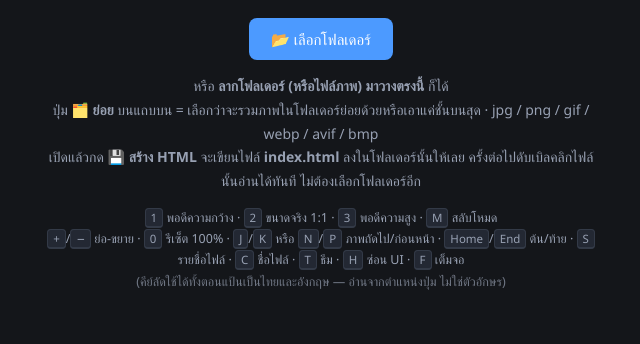
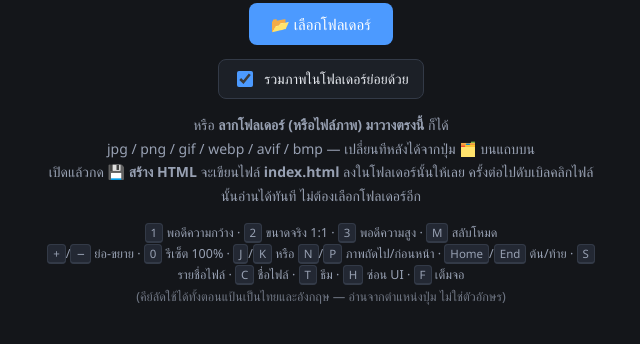
Before and after one commit to witchupanG/imgreader, a plain HTML site: page index.html in a window 1280 px wide. Shown: the part 286-630 px from the top of the page, without its empty margins (319-959 px from the left). Drawn offline with Linux system fonts and the light colour scheme.

Commit message:
welcome screen: subfolder checkbox visible before picking a folder

```diff
--- a/index.html
+++ b/index.html
@@ -149,6 +149,13 @@
   #drop h1{margin:0; font-size:22px; font-weight:700}
   #drop p{margin:0; color:var(--dim); line-height:1.7; max-width:560px}
   #drop.over{outline:3px dashed var(--accent); outline-offset:-18px}
+  #dsub{
+    display:inline-flex; align-items:center; gap:8px; cursor:pointer;
+    color:var(--fg); font-size:14px; padding:8px 14px; border-radius:8px;
+    border:1px solid var(--line); background:var(--panel);
+  }
+  #dsub:hover{border-color:var(--accent)}
+  #dsub input{width:16px; height:16px; accent-color:var(--accent); cursor:pointer}
   #drop .big{
     background:var(--accent); color:#fff; border:none; padding:11px 22px;
     font-size:15px; border-radius:8px;
@@ -228,9 +235,9 @@
   <h1>🖼️ ImgReader</h1>
   <p>อ่านภาพทั้งโฟลเดอร์แบบเลื่อนต่อเนื่องจากบนลงล่าง มีชื่อไฟล์คั่นระหว่างภาพ</p>
   <button class="big" id="bPick">📂 เลือกโฟลเดอร์</button>
+  <label id="dsub"><input type="checkbox" id="cSub"> รวมภาพในโฟลเดอร์ย่อยด้วย</label>
   <p>หรือ <b>ลากโฟลเดอร์ (หรือไฟล์ภาพ) มาวางตรงนี้</b> ก็ได้<br>
-  ปุ่ม <b>🗂️ ย่อย</b> บนแถบบน = เลือกว่าจะรวมภาพในโฟลเดอร์ย่อยด้วยหรือเอาแค่ชั้นบนสุด ·
-  jpg / png / gif / webp / avif / bmp<br>
+  jpg / png / gif / webp / avif / bmp — เปลี่ยนทีหลังได้จากปุ่ม <b>🗂️</b> บนแถบบน<br>
   เปิดแล้วกด <b>💾 สร้าง HTML</b> จะเขียนไฟล์ <b>index.html</b> ลงในโฟลเดอร์นั้นให้เลย
   ครั้งต่อไปดับเบิลคลิกไฟล์นั้นอ่านได้ทันที ไม่ต้องเลือกโฟลเดอร์อีก</p>
   <p style="font-size:12.5px">
@@ -322,6 +329,7 @@ function applyCfg(){
   $('#bSide').classList.toggle('on', !!CFG.side);
   $('#bSub').classList.toggle('on', !!CFG.sub);
   $('#bSub').textContent = CFG.sub ? '🗂️ ย่อย' : '📁 ชั้นเดียว';
+  $('#cSub').checked = !!CFG.sub;      // ช่องเลือกบนหน้าต้อนรับ (เห็นได้ก่อนเปิดโฟลเดอร์)
   save();
 }
 
@@ -682,6 +690,8 @@ function subBar(){
     : 'โฟลเดอร์นี้มีโฟลเดอร์ย่อยอีก ' + pendingDirs.length + ' อัน';
 }
 $('#bSubNo').onclick = () => { barDismissed = true; $('#subbar').classList.remove('show'); };
+// ติ๊กบนหน้าต้อนรับ = ค่าเดียวกับปุ่ม 🗂️ บนแถบบน (ยังไม่มีอะไรเปิดอยู่ จึงแค่จำค่า)
+$('#cSub').onchange = e => { CFG.sub = e.target.checked ? 1 : 0; applyCfg(); };
 $('#bSubGo').onclick = () => $('#bSub').click();
 
 $('#pick').addEventListener('change', async e => {
```
